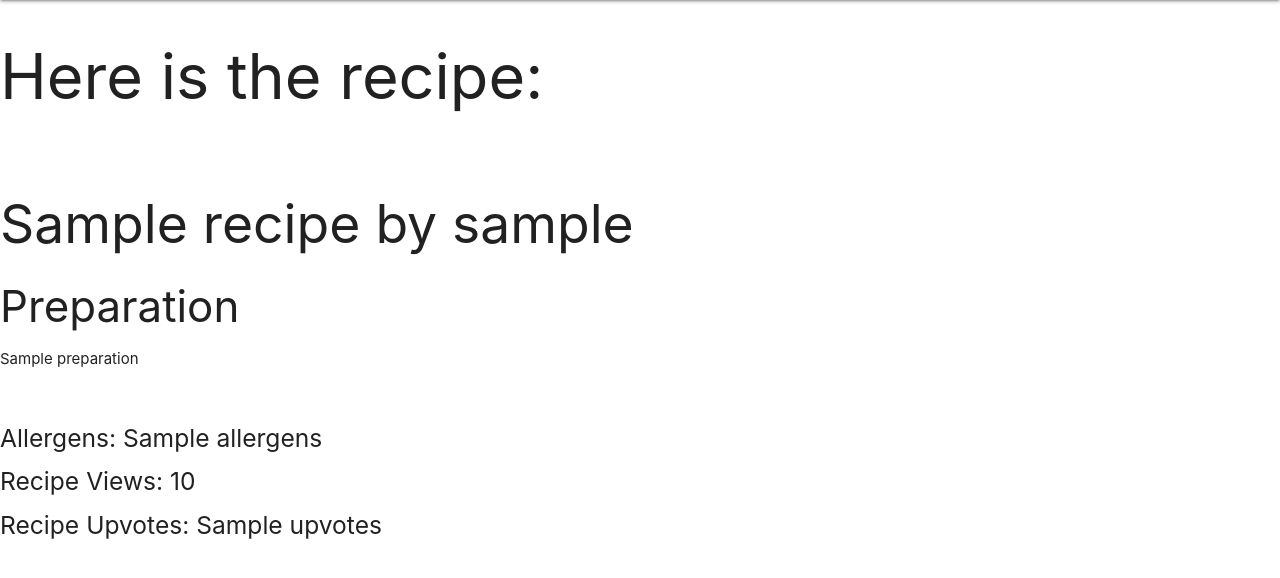
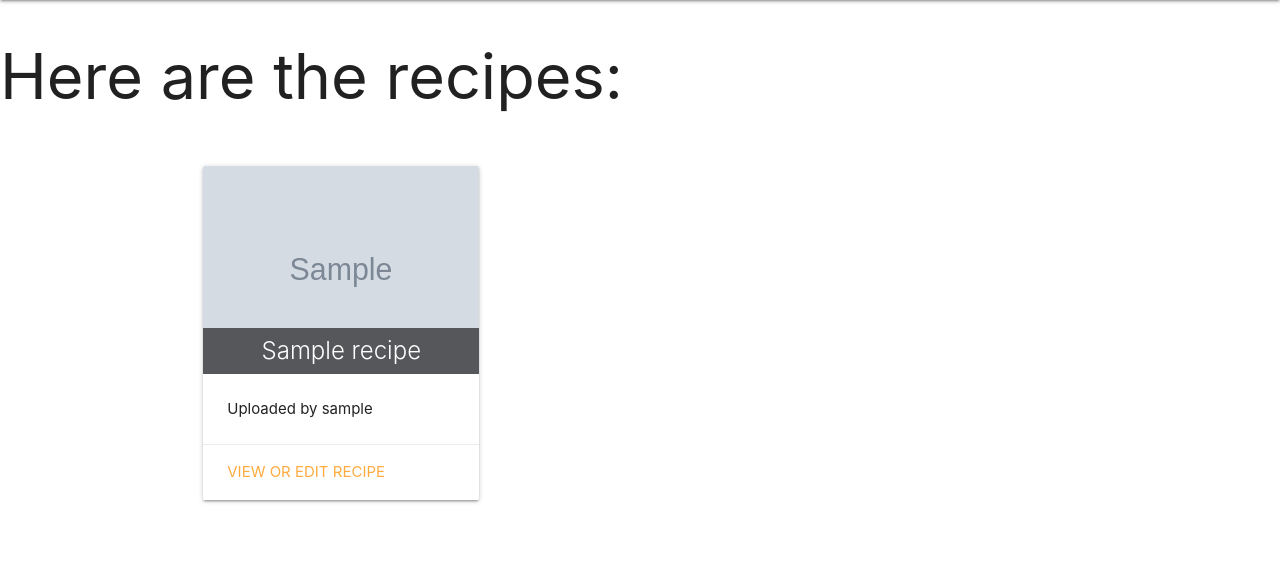
Before and after one commit to Code-Institute-Submissions/Data-Centric-Development-Milestone-Projectv2, a Flask app: page /list_recipes in a window 1280 px wide. Shown: the part 64-642 px from the top of the page. Run offline with Flask 2, Linux system fonts and the light colour scheme; grey boxes marked "Sample" are stand-in pictures; a database or web service that is not in the repository returns one stand-in record (values such as "Sample title"); some libraries are stand-ins or nearby versions.

Commit message:
Added image option for recipes and default image

```diff
--- /dev/null
+++ b/static/css/style.css
@@ -0,0 +1,13 @@
+.card-title {
+    background-color: rgba(0, 0, 0, 0.6);
+    width: 100%;
+}
+
+.card-panel {
+    opacity: 0.8;
+}
+
+.card .card-image .card-title {
+    padding: 5px !important;
+    text-align: center !important;
+}
--- a/templates/base.html
+++ b/templates/base.html
@@ -6,6 +6,7 @@
     <meta http-equiv="X-UA-Compatible" content="ie=edge">
     <link href="https://fonts.googleapis.com/icon?family=Material+Icons" rel="stylesheet">
     <link rel="stylesheet" href="https://cdnjs.cloudflare.com/ajax/libs/materialize/1.0.0/css/materialize.min.css">
+    <link rel="stylesheet" href="{{ url_for('static', filename='css/style.css' )}}" type="text/css" />
     <script src="https://code.jquery.com/jquery-3.3.1.slim.min.js" integrity="sha384-q8i/X+965DzO0rT7abK41JStQIAqVgRVzpbzo5smXKp4YfRvH+8abtTE1Pi6jizo" crossorigin="anonymous"></script>
     <script src="https://cdnjs.cloudflare.com/ajax/libs/popper.js/1.14.6/umd/popper.min.js" integrity="sha384-wHAiFfRlMFy6i5SRaxvfOCifBUQy1xHdJ/yoi7FRNXMRBu5WHdZYu1hA6ZOblgut" crossorigin="anonymous"></script>
     <script src="https://cdnjs.cloudflare.com/ajax/libs/materialize/1.0.0/js/materialize.min.js"></script>
--- a/templates/listrecipes.html
+++ b/templates/listrecipes.html
@@ -2,20 +2,34 @@
 
 {% block content %}
 
-    <h1>Here is the recipe: </h1>
+    <h1>Here are the recipes: </h1>
     <br>
-    <ul>
+    <div class="container">
+        <div class="row">
         {% for recipe in recipes %}
-        <h2>{{recipe.recipe_name}} by {{recipe.user_name}}</h2>
-
-
-        <h3>Preparation</h3>
-        <p>{{recipe.preparation}}</p>
-        <br>
-        <h5>Allergens: {{recipe.allergens}}</h5>
-        <h5>Recipe Views: {{recipe.views}}</h5>
-        <h5>Recipe Upvotes: {{recipe.upvotes}}</h5>
+            <div class="col s4">
+                <div class="card">
+                    <a href="{{url_for('show_recipe', recipe_id=recipe._id)}}">
+                    <div class="card-image">
+                        <!-- <img src="https://source.unsplash.com/400x300/?recipe,food"> -->
+                        {% if recipe.recipe_image %}
+                        <img src="{{ recipe.recipe_image }}">
+                        {% else %}
+                        <img src="{{ url_for('static', filename='images/recipe.png') }}">
+                        {% endif %}
+                        <span class="card-title"> {{recipe.recipe_name}} </span>
+                    </div>
+                    </a>
+                    <div class="card-content">
+                        <p>Uploaded by {{ recipe.user_name }}</p>
+                    </div>
+                    <div class="card-action">
+                        <a href="{{url_for('show_recipe', recipe_id=recipe._id)}}">View or Edit Recipe</a>
+                    </div>
+                </div>
+            </div>
         {% endfor %}
-    </ul>
+        </div>
+    </div>
 
 {% endblock %}
```
Also changed, not shown: templates/addrecipe.html (+27 -14 lines), templates/showrecipe.html (+32 -9 lines), static/images/recipe.png (added).
